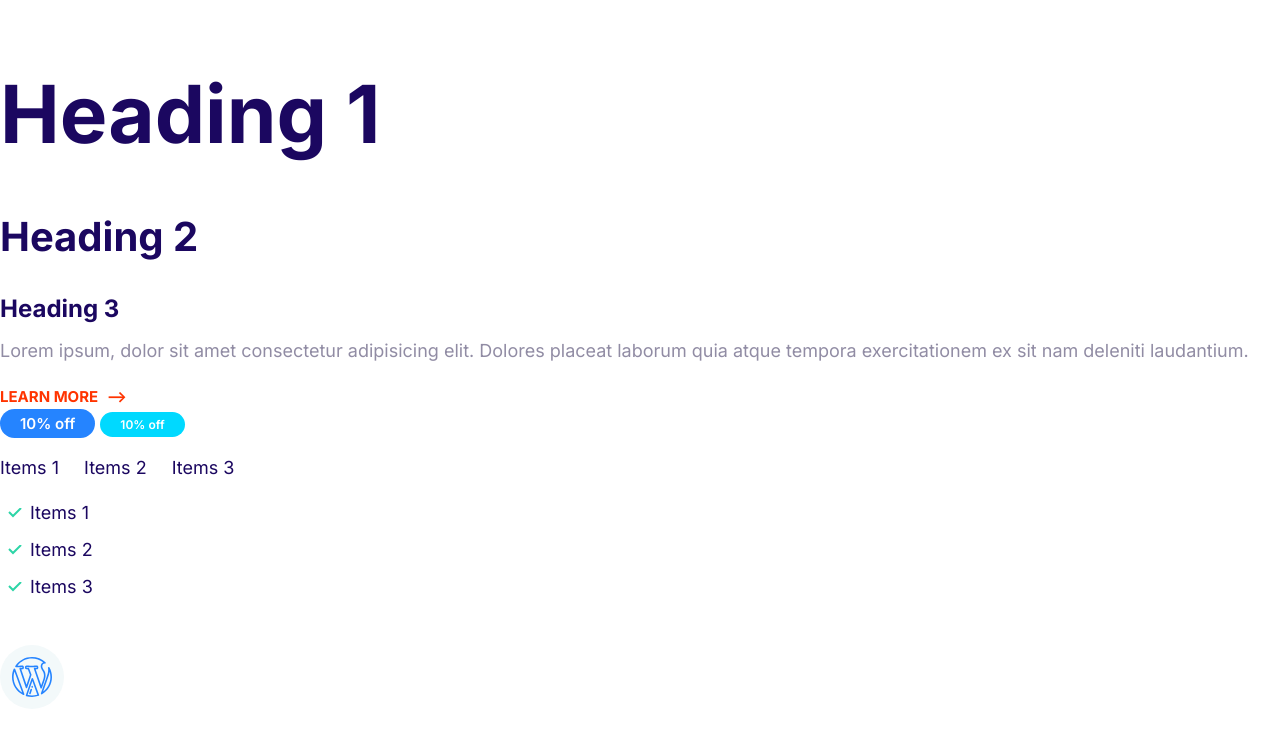
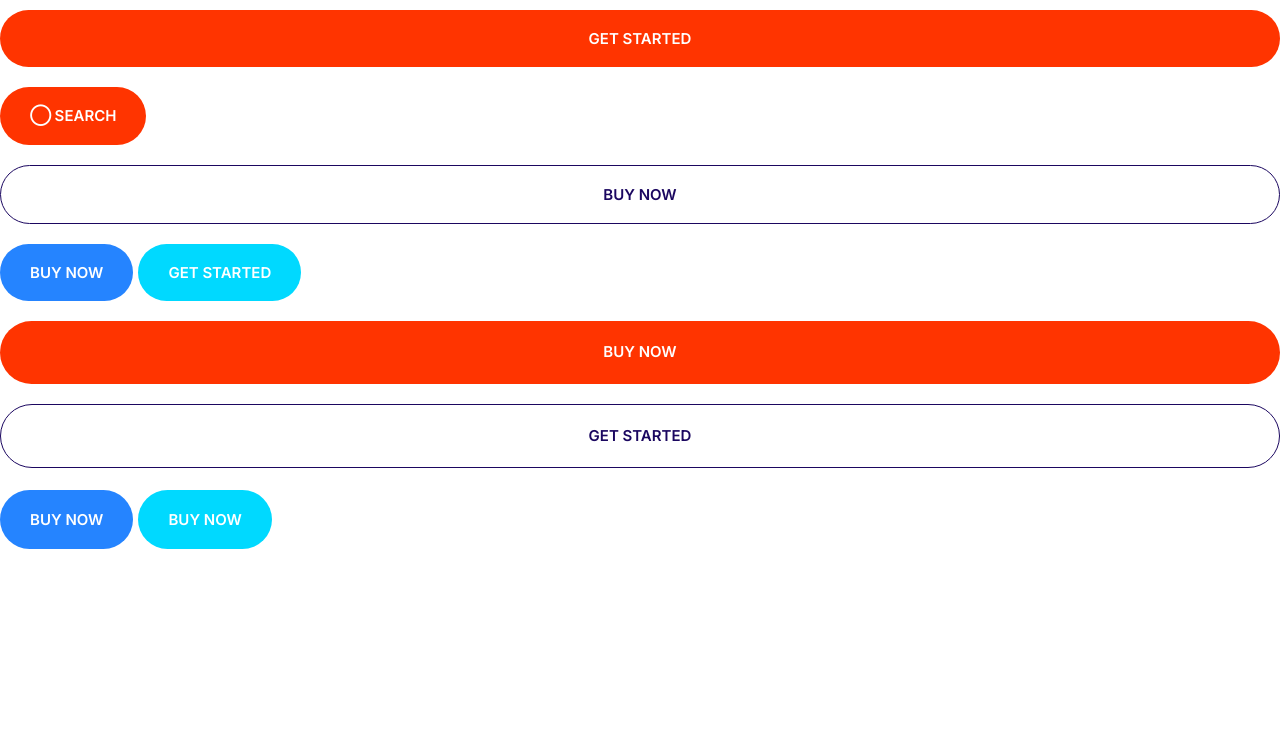
Before and after one commit to Tesfamichael12/Moshify, a plain HTML site: page index.html in a window 1280 px wide. Drawn offline with Linux system fonts and the light colour scheme.

Commit message:
build reusable button components.

```diff
--- a/css/styles.css
+++ b/css/styles.css
@@ -5,6 +5,12 @@
   --color-accent: #ff3400;
   --color-headings: #1b0760;
   --color-body: #918ca4;
+}
+
+*,
+*::after,
+*::before {
+  box-sizing: border-box;
 }
 
 /* Typography */
@@ -167,3 +173,69 @@
   width: 64px;
   border-radius: 100%;
 }
+
+/* Buttons */
+.btn {
+  border-radius: 40px;
+  border: 0;
+  cursor: pointer;
+  font-size: 1.8rem;
+  font-weight: 600;
+  margin: 1rem 0;
+  outline: 0;
+  padding: 2rem 3rem;
+  text-align: center; /* for anchor buttons, also we need to fix the box-sizing*/
+  text-transform: uppercase;
+  white-space: nowrap;
+  transition: background-color 0.2s, color 0.2s;
+}
+
+.btn--primary {
+  background-color: var(--color-primary);
+  color: #fff;
+}
+
+.btn--primary:hover {
+  /* background-color: lighter(--color--primary, 10%); using SAAS preprossesor */
+  background-color: #3a8ffd;
+}
+
+.btn--secondary {
+  background-color: var(--color-secondary);
+  color: #fff;
+}
+
+.btn--secondary:hover {
+  background-color: #06c7e9;
+}
+
+.btn--accent {
+  background-color: var(--color-accent);
+  color: #fff;
+}
+
+.btn--accent:hover {
+  background-color: #ec3304;
+}
+
+.btn--outline {
+  background: transparent;
+  border: 1px solid var(--color-headings);
+  color: var(--color-headings);
+}
+
+.btn--outline:hover {
+  background-color: var(--color-headings);
+  color: white;
+}
+
+.btn--block {
+  width: 100%;
+  display: inline-block;
+}
+
+@media screen and (min-width: 1024px) {
+  .btn {
+    font-size: 1.5rem;
+  }
+}
--- a/index.html
+++ b/index.html
@@ -13,37 +13,17 @@
     <link rel="stylesheet" href="css/styles.css" />
   </head>
   <body>
-    <h1>Heading 1</h1>
-    <h2>Heading 2</h2>
-    <h3>Heading 3</h3>
-    <p>
-      Lorem ipsum, dolor sit amet consectetur adipisicing elit. Dolores placeat
-      laborum quia atque tempora exercitationem ex sit nam deleniti laudantium.
-    </p>
-
-    <a href="#" class="link-arrow">Learn More </a>
+    <button class="btn btn--block btn--accent">Get Started</button>
+    <button class="btn btn--inline btn--accent">&bigcirc; Search</button>
+    <!-- <button class="btn btn--block">Get Started</button> -->
+    <button class="btn btn--outline btn--block">Buy Now</button>
+    <button class="btn btn--primary">Buy Now</button>
+    <button class="btn btn--secondary">Get Started</button>
+    <a href="#" class="btn btn--accent btn--block">BUY NOW</a>
+    <a href="#" class="btn btn--outline btn--block">GET Started</a>
     <br />
-
-    <span class="badge badge--primary">10% off</span>
-    <span class="badge badge--secondary badge--small">10% off</span>
-
     <br />
-    <ul class="list list--inline">
-      <li class="list__item">Items 1</li>
-      <li class="list__item">Items 2</li>
-      <li class="list__item">Items 3</li>
-    </ul>
-    <ul class="list list--tick">
-      <li class="list__item">Items 1</li>
-      <li class="list__item">Items 2</li>
-      <li class="list__item">Items 3</li>
-    </ul>
-
-    <br />
-    <span class="icon-container">
-      <svg class="icon icon--primary">
-        <use xlink:href="images/sprite.svg#wordpress"></use>
-      </svg>
-    </span>
+    <a href="#" class="btn btn--primary">buy now</a>
+    <a href="#" class="btn btn--secondary">buy now</a>
   </body>
 </html>
```
Also changed, not shown: Components/buttons.html (added, +12 -0 lines).
